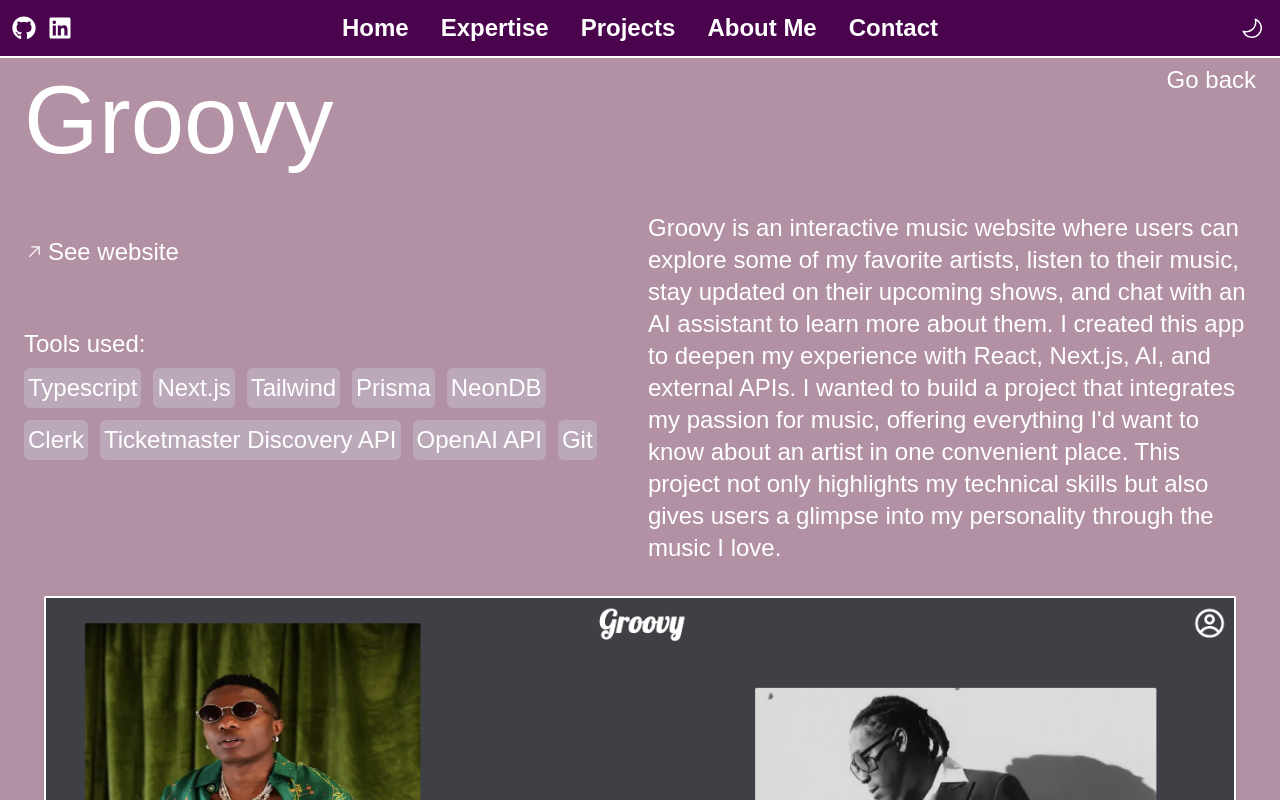
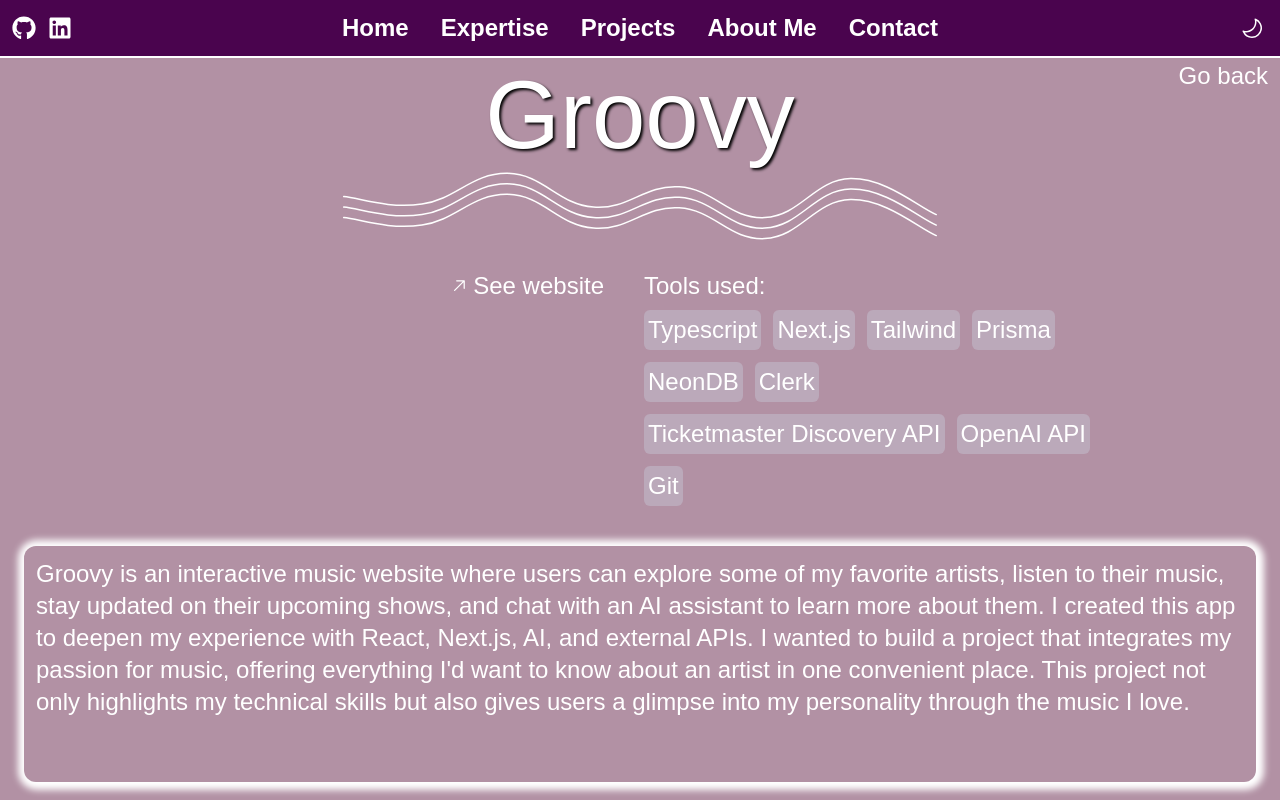
Before and after one commit to victoriaraya/portfolio, a React (Vite) app: page /projects/Groovy in a window 1280 px wide. Shown: the top 800 px of the page. Built offline with nearby package versions, Linux system fonts and the light colour scheme; a web font is replaced by a local one.

Commit message:
style edits for project details

```diff
--- a/src/pages/AboutMe.jsx
+++ b/src/pages/AboutMe.jsx
@@ -1,7 +1,7 @@
 const AboutMe = () => {
   return (
     <div className="min-h-screen w-full pt-0 sm:pt-6 text-white grid grid-cols-1 sm:grid-cols-2 sm:gap-2">
-      <p className="order-2 sm:order-1 px-3 pb-2  sm:p-2 sm:pl-16 sm:pt-16 text-[23px] justify-self-center text-center">
+      <p className="order-2 sm:order-1 px-3 pb-2 sm:p-2 sm:pl-16 sm:pt-16 text-[23px] justify-self-center text-center">
         I'm a self-taught developer from California. After years of teaching
         English online while living a nomadic lifestyle, I desired to find a
         career I'd love that would allow me to support myself financially.
@@ -15,7 +15,7 @@
         free time I love working out, connecting with nature, dancing, writing
         and traveling.
       </p>
-      <div className="order-1 pt-14 sm:pt-36 sm:pr-2 pb-14 sm:pb-0 sm:order-2 ">
+      <div className="order-1 pt-14 sm:pt-36 sm:pr-2 pb-14 sm:pb-0 sm:order-2">
         <div className="relative flex items-center justify-center">
           <img
             src="./images/me.png"
--- a/src/pages/ProjectDetails.jsx
+++ b/src/pages/ProjectDetails.jsx
@@ -12,16 +12,68 @@
 
   return (
     <div className="min-h-screen w-screen mt-0 sm:pt-9 px-4 sm:px-6 bg-[#b291a4] text-white text-lg sm:text-2xl flex flex-col">
-      <p className="flex justify-end z-20 sm:-mt-3">
+      <p className="flex justify-end z-20 mb-1 sm:-mt-4 -mr-2 sm:-mr-3">
         <Link to="/projects" className="hover:[text-shadow:1px_1px_3px_white]">
           Go back
         </Link>
       </p>
-      <div className="grid grid-cols-1 sm:grid-cols-2 grid-rows-3 gap-4 sm:gap-0">
-        <h1 className="col-span-1 sm:col-span-2 text-5xl sm:text-8xl -mt-4 sm:-mt-6">
-          {project.name}
-        </h1>
-        <p className="justify-start row-start-2 -mt-32 sm:-mt-4">
+      <div className="relative flex flex-col sm:grid sm:grid-cols-2 sm:grid-rows-[0.5fr_0.5fr_1fr] gap-2">
+        <div className="relative flex flex-col items-center justify-center sm:col-span-2">
+          <svg
+            xmlns="http://www.w3.org/2000/svg"
+            version="1.1"
+            xmlnsXlink="http://www.w3.org/1999/xlink"
+            xmlns:svgjs="http://svgjs.dev/svgjs"
+            viewBox="0 0 800 800"
+            width="600"
+            height="600"
+            opacity="1"
+            className="absolute mt-64 sm:mt-32"
+          >
+            <g
+              strokeWidth="2"
+              stroke="hsla(0, 0%, 100%, 1.00)"
+              fill="none"
+              strokeLinecap="round"
+              transform="matrix(1,0,0,1,-5,349.4602737426758)"
+            >
+              <path d="M10,10C31.726190476190478,12.083333333333334,68.75,26.458333333333336,114.28571428571429,20C159.82142857142858,13.541666666666666,180.95238095238096,-21.833333333333332,228.57142857142858,-21C276.1904761904762,-20.166666666666668,295.2380952380953,20.25,342.8571428571429,24C390.4761904761905,27.75,409.5238095238095,-5.916666666666667,457.14285714285717,-3C504.7619047619048,-0.08333333333333304,523.8095238095239,40.291666666666664,571.4285714285714,38C619.047619047619,35.708333333333336,638.0952380952382,-13.166666666666666,685.7142857142858,-14C733.3333333333334,-14.833333333333334,776.1904761904761,24,800,34"></path>
+              <path
+                d="M10,10C31.726190476190478,12.083333333333334,68.75,26.458333333333336,114.28571428571429,20C159.82142857142858,13.541666666666666,180.95238095238096,-21.833333333333332,228.57142857142858,-21C276.1904761904762,-20.166666666666668,295.2380952380953,20.25,342.8571428571429,24C390.4761904761905,27.75,409.5238095238095,-5.916666666666667,457.14285714285717,-3C504.7619047619048,-0.08333333333333304,523.8095238095239,40.291666666666664,571.4285714285714,38C619.047619047619,35.708333333333336,638.0952380952382,-13.166666666666666,685.7142857142858,-14C733.3333333333334,-14.833333333333334,776.1904761904761,24,800,34"
+                transform="matrix(1,0,0,1,0,28)"
+              ></path>
+              <path
+                d="M10,10C31.726190476190478,12.083333333333334,68.75,26.458333333333336,114.28571428571429,20C159.82142857142858,13.541666666666666,180.95238095238096,-21.833333333333332,228.57142857142858,-21C276.1904761904762,-20.166666666666668,295.2380952380953,20.25,342.8571428571429,24C390.4761904761905,27.75,409.5238095238095,-5.916666666666667,457.14285714285717,-3C504.7619047619048,-0.08333333333333304,523.8095238095239,40.291666666666664,571.4285714285714,38C619.047619047619,35.708333333333336,638.0952380952382,-13.166666666666666,685.7142857142858,-14C733.3333333333334,-14.833333333333334,776.1904761904761,24,800,34"
+                transform="matrix(1,0,0,1,0,14)"
+              ></path>
+            </g>
+            <defs>
+              <linearGradient
+                gradientTransform="rotate(270)"
+                x1="50%"
+                y1="0%"
+                x2="50%"
+                y2="100%"
+                id="sssquiggly-grad"
+              >
+                <stop
+                  stopColor="hsl(206, 75%, 49%)"
+                  stopOpacity="1"
+                  offset="0%"
+                ></stop>
+                <stop
+                  stopColor="hsl(331, 90%, 56%)"
+                  stopOpacity="1"
+                  offset="100%"
+                ></stop>
+              </linearGradient>
+            </defs>
+          </svg>
+          <h1 className="absolute text-5xl text-center sm:text-8xl mt-14 sm:-mt-24 [text-shadow:2px_2px_3px_black]">
+            {project.name}
+          </h1>
+        </div>
+        <p className="justify-self-end pr-8 pt-8">
           <a
             href={`${project.url}`}
             target="_blank"
@@ -32,7 +84,7 @@
             {project.url.includes("github") ? "See code" : "See website"}
           </a>
         </p>
-        <div className="row-start-3 flex flex-col -mt-10 sm:-mt-20 mr-0 sm:mr-5">
+        <div className="flex flex-col w-3/4 pt-8">
           <span className="pb-2">Tools used:</span>
           <span className="flex flex-wrap gap-2 sm:gap-3">
             {project.technologies.map((tech) => (
@@ -45,11 +97,11 @@
             ))}
           </span>
         </div>
-        <p className="row-span-2 text-left px-0 sm:px-2 -mt-6 sm:-mt-10">
+        <p className="col-span-2 text-left p-3 shadow-[1px_1px_7px_7px_white] rounded-xl mt-8">
           {project.description}
         </p>
       </div>
-      <div className="flex flex-wrap gap-4 pt-8 pb-3 px-2 sm:px-5">
+      <div className="flex flex-wrap gap-4 pt-12 pb-3 px-2 sm:px-5">
         {project.images[0].includes("jpg")
           ? null
           : project.images.map((image, idx) =>
--- a/src/projects.js
+++ b/src/projects.js
@@ -47,7 +47,7 @@
   },
 
   {
-    name: "Autonomous Email Deleter",
+    name: "Email Deleter",
     description:
       "This Node.js script uses node-imap to delete emails from specific senders via IMAP. Inspired by the numerous spam emails I receive daily, I wanted to automate the process of deleting these unwanted messages without risking exposure to malicious links. Setting up a cron job to run this script twice daily has saved me from the tedious task of manually deleting over 20 emails each day. Through this project, I gained valuable experience with IMAP, asynchronous task management, and configuring cron jobs, including handling environment variables and permissions.",
     images: ["email.jpg"],
```
Also changed, not shown: src/images/flower.png (added).
